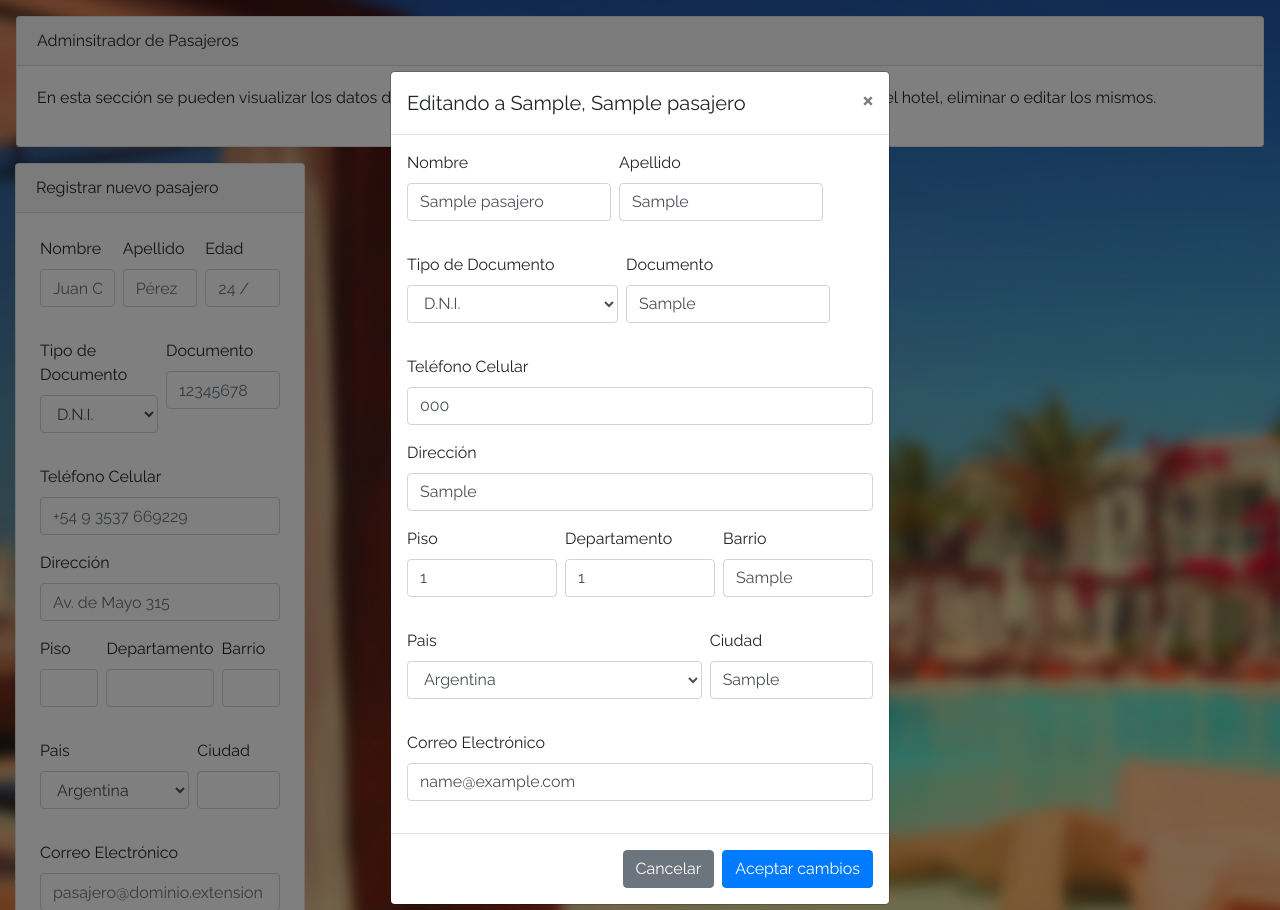
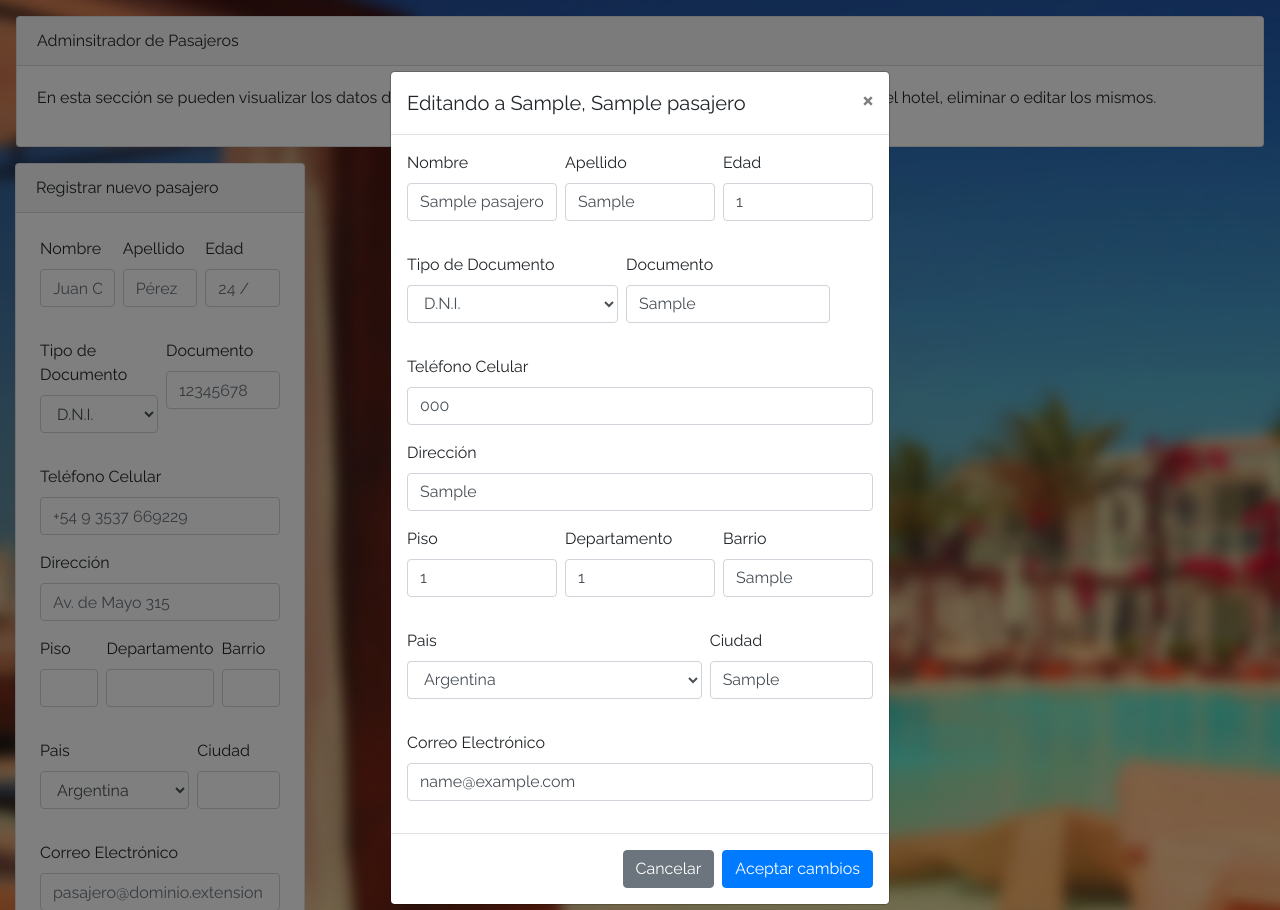
Before and after one commit to punteroo/HotelSolSierras, a PHP site: page /pasajeros.php in a window 1280 px wide, after a click that opens the changed part. Shown: the part 91-1001 px from the top of the page. Run offline with PHP 8.4, Linux system fonts and the light colour scheme; tables that the repository leaves empty hold one stand-in row (values such as "Sample post"); some libraries are stand-ins or nearby versions.

Commit message:
added modal age form input

```diff
--- a/modals/pasajero-edit.php
+++ b/modals/pasajero-edit.php
@@ -16,9 +16,13 @@
                             <label for="nombre">Nombre</label>
                             <input type="text" class="form-control" placeholder="Juan Olmedo" name="nombre">
                         </div>
-                        <div class="form-group">
+                        <div class="form-group mr-2">
                             <label for="apellido">Apellido</label>
                             <input type="text" class="form-control" placeholder="Pérez" name="apellido">
+                        </div>
+                        <div class="form-group">
+                            <label for="edad">Edad</label>
+                            <input type="number" class="form-control" name="edad" min="0" step="1">
                         </div>
                     </div>
                     <div class="form-group d-flex">
```
